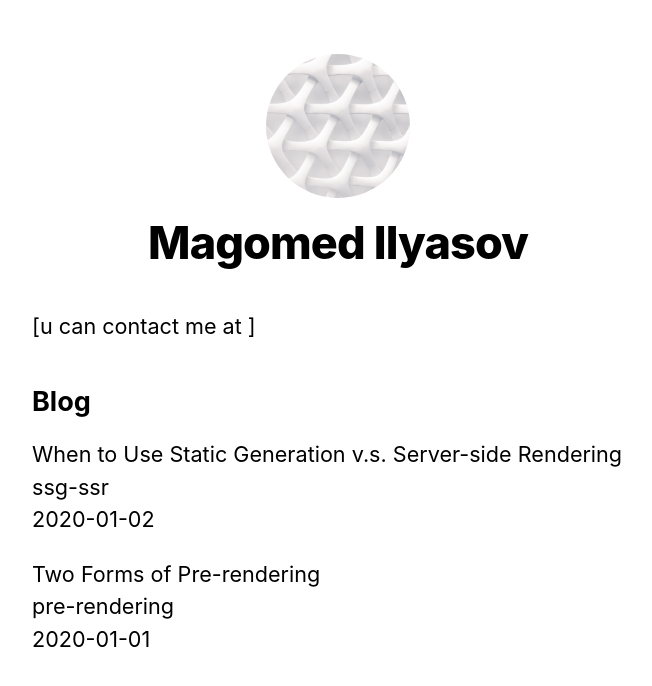
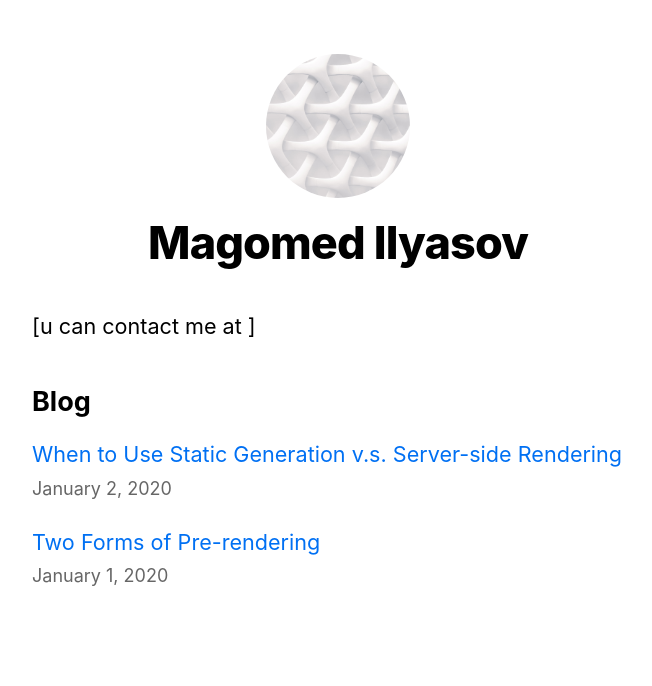
Before and after one commit to MIKZON/Blog-test, a Next.js app: page / in a window 1280 px wide. Shown: the top 686 px of the page, without its empty margins (302-954 px from the left). Built offline with nearby package versions, Linux system fonts and the light colour scheme.

Commit message:
testing api

```diff
--- a/components/layout.js
+++ b/components/layout.js
@@ -5,7 +5,7 @@ import utilStyles from '../styles/utils.module.css'
 import Link from 'next/link'
 
 const name = 'Magomed Ilyasov'
-export const siteTitle = 'Next.js Sample Website'
+export const siteTitle = 'nullstack'
 
 export default function Layout({ children, home }) {
   return (
--- /dev/null
+++ b/pages/404.js
@@ -0,0 +1,3 @@
+export default function Custom404() {
+  return <h1>404 - Page Not Found</h1>;
+}
--- /dev/null
+++ b/pages/api/hello.js
@@ -0,0 +1,3 @@
+export default function handler(req, res) {
+  res.status(200).json({ text: 'Hello' });
+}
--- a/pages/index.js
+++ b/pages/index.js
@@ -2,6 +2,8 @@ import Head from 'next/head'
 import Layout, { siteTitle } from '../components/layout'
 import utilStyles from '../styles/utils.module.css'
 import { getSortedPostsData } from '../lib/posts'
+import Link from 'next/link';
+import Date from '../components/date';
 
 export default function Home({ allPostsData }) {
   return (
@@ -16,13 +18,15 @@ export default function Home({ allPostsData }) {
         <h2 className={utilStyles.headingLg}>Blog</h2>
         <ul className={utilStyles.list}>
           {allPostsData.map(({ id, date, title }) => (
-            <li className={utilStyles.listItem} key={id}>
-              {title}
-              <br />
-              {id}
-              <br />
-              {date}
-            </li>
+           <li className={utilStyles.listItem} key={id}>
+           <Link href={`/posts/${id}`}>
+             <a>{title}</a>
+           </Link>
+           <br />
+           <small className={utilStyles.lightText}>
+             <Date dateString={date} />
+           </small>
+         </li>
           ))}
         </ul>
       </section>
```
